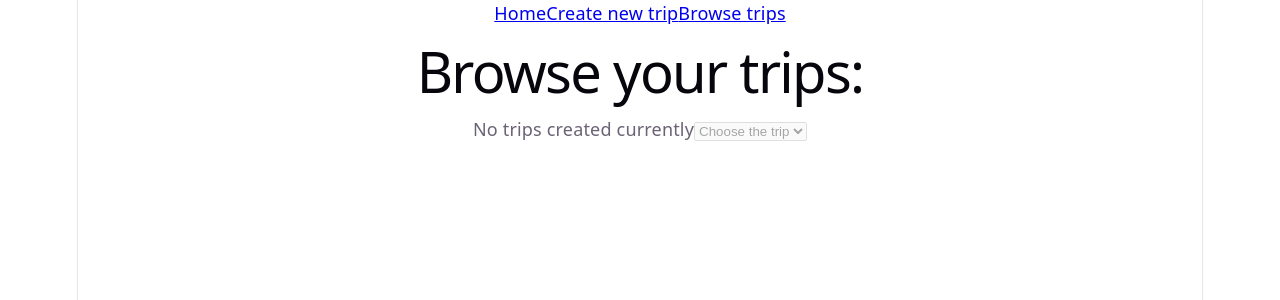
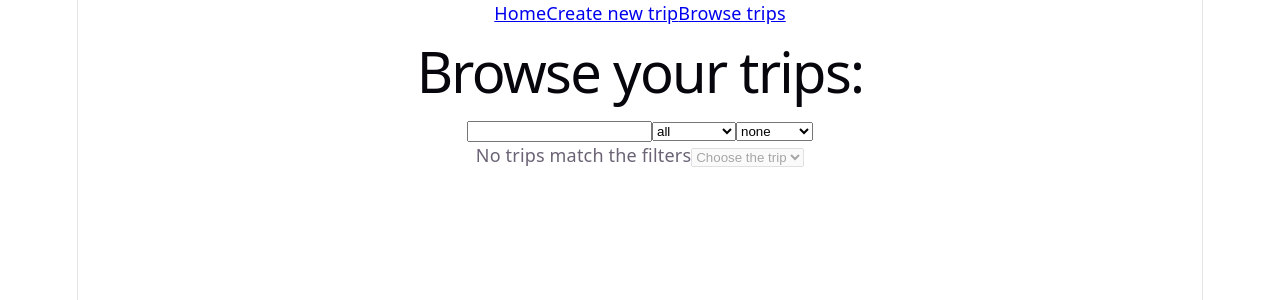
Before and after one commit to sysakm/trip_organizer, a React (Vite) app: page /browse in a window 1280 px wide. Shown: the top 300 px of the page. Built offline with nearby package versions, Linux system fonts and the light colour scheme.

Commit message:
Add search, filtering and sorting for trip browsing

```diff
--- a/src/components/ExpenseActionBar.tsx
+++ b/src/components/ExpenseActionBar.tsx
@@ -1,7 +1,7 @@
 import type {TripExpense} from "@/types/tripTypes.ts"
-import {useAppDispatch} from "@/app/hooks.ts";
-import {removeExpense, updateExpense} from "@/features/expenses/expensesSlice.ts";
-import {useState} from "react";
+import {useAppDispatch} from "@/app/hooks.ts"
+import {removeExpense, updateExpense} from "@/features/expenses/expensesSlice.ts"
+import {useState} from "react"
 
 type Props = {
     expense: TripExpense;
--- a/src/components/TaskList.tsx
+++ b/src/components/TaskList.tsx
@@ -1,8 +1,8 @@
 import {type Trip, TripTaskCategories} from "@/types/tripTypes.ts"
 import {useState} from "react"
 import {useAppDispatch, useAppSelector} from "@/app/hooks.ts"
-import {nextTaskIdSelector, tasksSelector} from "@/app/selectors.ts";
-import {addTask, removeTask, updateTask} from "@/features/tasks/tasksSlice.ts";
+import {nextTaskIdSelector, tasksSelector} from "@/app/selectors.ts"
+import {addTask, removeTask, updateTask} from "@/features/tasks/tasksSlice.ts"
 
 type Props = {
     trip: Trip
--- a/src/components/TripCard.tsx
+++ b/src/components/TripCard.tsx
@@ -9,7 +9,7 @@ type Props = {
 function TripCard(props: Props) {
     const trip = props.trip
     return (
-        <>
+        <div style={{border: props.stats ? '1px solid red' : ''}}>
             <aside>{trip.id}</aside>
             <h3>{trip.name}: {trip.startDate} - {trip.endDate} (Budget ${trip.budget})</h3>
             {props.stats && <dl>
@@ -19,7 +19,7 @@ function TripCard(props: Props) {
                 <dt>Expenses:</dt><dd>{props.stats.nExpenses}</dd>
                 <dt>Tasks:</dt><dd>{props.stats.nTasks}</dd>
             </dl>}
-        </>
+        </div>
     )
 }
 
--- a/src/pages/TripBrowserPage.tsx
+++ b/src/pages/TripBrowserPage.tsx
@@ -10,9 +10,36 @@ import {
     tasksSelector,
     tripsSelector
 } from "@/app/selectors.ts"
+import {getCurrentDateUtil} from "@/utils/dateUtils.ts"
+import type {Trip} from "@/types/tripTypes.ts"
+
+const filterTypes = ['all', 'current', 'completed', 'future'] as const
+type FilterType = (typeof filterTypes)[number]
+
+const sortingTypes = ['none', 'id', 'name', 'startDate', 'endDate', 'budget'] as const
+const sortingDirections = ['asc', 'desc'] as const
+type SortingType = (typeof sortingTypes)[number]
+type SortingDirection = (typeof sortingDirections)[number]
+
+const sortingTypeToComparator = new Map<SortingType, (a: Trip, b: Trip) => number>()
+sortingTypeToComparator.set('none', (_a, _b) => 0)
+sortingTypeToComparator.set('id', (a, b) => a.id - b.id)
+sortingTypeToComparator.set('name', (a, b) => a.name.localeCompare(b.name))
+sortingTypeToComparator.set('startDate', (a, b) => a.startDate.localeCompare(b.startDate))
+sortingTypeToComparator.set('endDate', (a, b) => a.endDate.localeCompare(b.endDate))
+sortingTypeToComparator.set('budget', (a, b) => a.budget - b.budget)
+const sortingDirectionToComparator = new Map<SortingDirection, number>()
+sortingDirectionToComparator.set('asc', 1)
+sortingDirectionToComparator.set('desc', -1)
 
 function TripBrowserPage() {
     const [selected, setSelected] = useState('')
+
+    const [searchQuery, setSearchQuery] = useState('')
+    const [filterType, setFilterType] = useState<FilterType>('all')
+    const [sortingType, setSortingType] = useState<SortingType>('none')
+    const [sortingDirection, setSortingDirection] = useState<SortingDirection>('asc')
+
     const trips = useAppSelector(tripsSelector)
     const activities = useAppSelector(activitiesSelector)
     const locations = useAppSelector(locationsSelector)
@@ -23,21 +50,90 @@ function TripBrowserPage() {
         activities, locations, expenses, tasks
     )
     const emptyStatsTemplate: EntryNumbersRecord = {nActivities: 0, nExpenses: 0, nLocations: 0, nTasks: 0}
-    const isTripSelected = selected !== ''
     const trip = trips.find(trip => trip.id.toString() === selected)
+
+    const today = getCurrentDateUtil()
+    const filteredTrips = trips.filter(trip => {
+        const query = searchQuery.trim().toLowerCase()
+        if (trip.name.toLowerCase().includes(query)) return true
+        if (activities.some(activity => activity.tripId == trip.id && activity.name.toLowerCase().includes(query)))
+            return true
+        if (locations.some(location => location.tripId == trip.id && location.name.toLowerCase().includes(query)))
+            return true
+        if (expenses.some(expense => expense.tripId == trip.id && expense.name.toLowerCase().includes(query)))
+            return true
+        if (tasks.some(task => task.tripId == trip.id && task.description.toLowerCase().includes(query)))
+            return true
+        return false
+    }).filter(trip => {
+        switch (filterType) {
+            case 'all':
+                return true
+            case 'current':
+                return (trip.startDate.localeCompare(today) <= 0) && (trip.endDate.localeCompare(today) >= 0)
+            case 'completed':
+                return (trip.endDate.localeCompare(today) < 0)
+            case 'future':
+                return (trip.startDate.localeCompare(today) > 0)
+            default:
+                return false
+        }
+    }).toSorted(
+        (a, b) =>
+            (sortingTypeToComparator.get(sortingType)?.(a, b) ?? 0)
+            * (sortingDirectionToComparator.get(sortingDirection) ?? 1)
+    )
+    const isTripSelected = filteredTrips.some(trip => trip.id.toString() === selected)
 
     return (
         <>
             <h1>Browse your trips:</h1>
-            <label htmlFor='trip-select'>{trips.length ? 'Choose the trip' : 'No trips created currently'}</label>
+            <div>
+                <input
+                    type='text'
+                    value={searchQuery}
+                    onChange={(e) => setSearchQuery(e.target.value)}
+                />
+                <select
+                    value={filterType}
+                    onChange={(e) => setFilterType(e.target.value as FilterType)}
+                >
+                    {filterTypes.map(filter => (
+                        <option key={`filter-type-${filter}`} value={filter}>
+                            {filter}
+                        </option>
+                    ))}
+                </select>
+                <select
+                    value={sortingType}
+                    onChange={(e) => setSortingType(e.target.value as SortingType)}
+                >
+                    {sortingTypes.map(sorting => (
+                        <option key={`sorting-type-${sorting}`} value={sorting}>
+                            {sorting}
+                        </option>
+                    ))}
+                </select>
+                {sortingType !== 'none' && (<select
+                    value={sortingDirection}
+                    onChange={(e) => setSortingDirection(e.target.value as SortingDirection)}
+                >
+                    {sortingDirections.map(direction => (
+                        <option key={`sorting-direction-${direction}`} value={direction}>
+                            {direction}
+                        </option>
+                    ))}
+                </select>)}
+            </div>
+            <label htmlFor='trip-select'>{filteredTrips.length ? 'Choose the trip' : 'No trips match the filters'}</label>
             <select id='trip-select'
-                    disabled={trips.length === 0}
+                    disabled={filteredTrips.length === 0}
                     value={selected}
                     onChange={(e) => setSelected(e.target.value)}>
                 <option disabled={true} value={''}>
                     Choose the trip
                 </option>
-                {trips.map(trip => (
+                {filteredTrips.map(trip => (
                     <option key={`trip-option-${trip.id}`} value={trip.id.toString()}>
                         {trip.name}: {trip.startDate} - {trip.endDate}
                     </option>
@@ -57,10 +153,10 @@ function TripBrowserPage() {
                                 <p>Something went wrong - no such trip in store</p>
                             )
                         )
-                    : (trips.length > 0 && <p>Select a trip from the dropdown menu!</p>)
+                    : (filteredTrips.length > 0 && <p>Select a trip from the dropdown menu!</p>)
                 }
             </div>
-            <div>{trips.map(trip => (
+            <div>{filteredTrips.map(trip => (
                 <div key={`clickable-trip-card-${trip.id}`} onClick={() => setSelected(trip.id.toString())}>
                     <TripCard trip={trip} stats={tripStats.get(trip.id) ?? emptyStatsTemplate}/>
                 </div>
--- a/src/utils/dateUtils.ts
+++ b/src/utils/dateUtils.ts
@@ -87,3 +87,7 @@ export function formatDateUtil(date: string) {
         year: 'numeric'
     })
 }
+
+export function getCurrentDateUtil() {
+    return (new Date()).toISOString().slice(0, 10)
+}
--- a/src/utils/localStorageUtils.ts
+++ b/src/utils/localStorageUtils.ts
@@ -1,4 +1,4 @@
-import type {RootState} from "@/app/store.ts";
+import type {RootState} from "@/app/store.ts"
 
 const STORAGE_KEY = 'trip-organizer-application-rtk-state-v1'
 
```
Also changed, not shown: src/components/ExpenseAdditionForm.tsx (+4 -4 lines).
